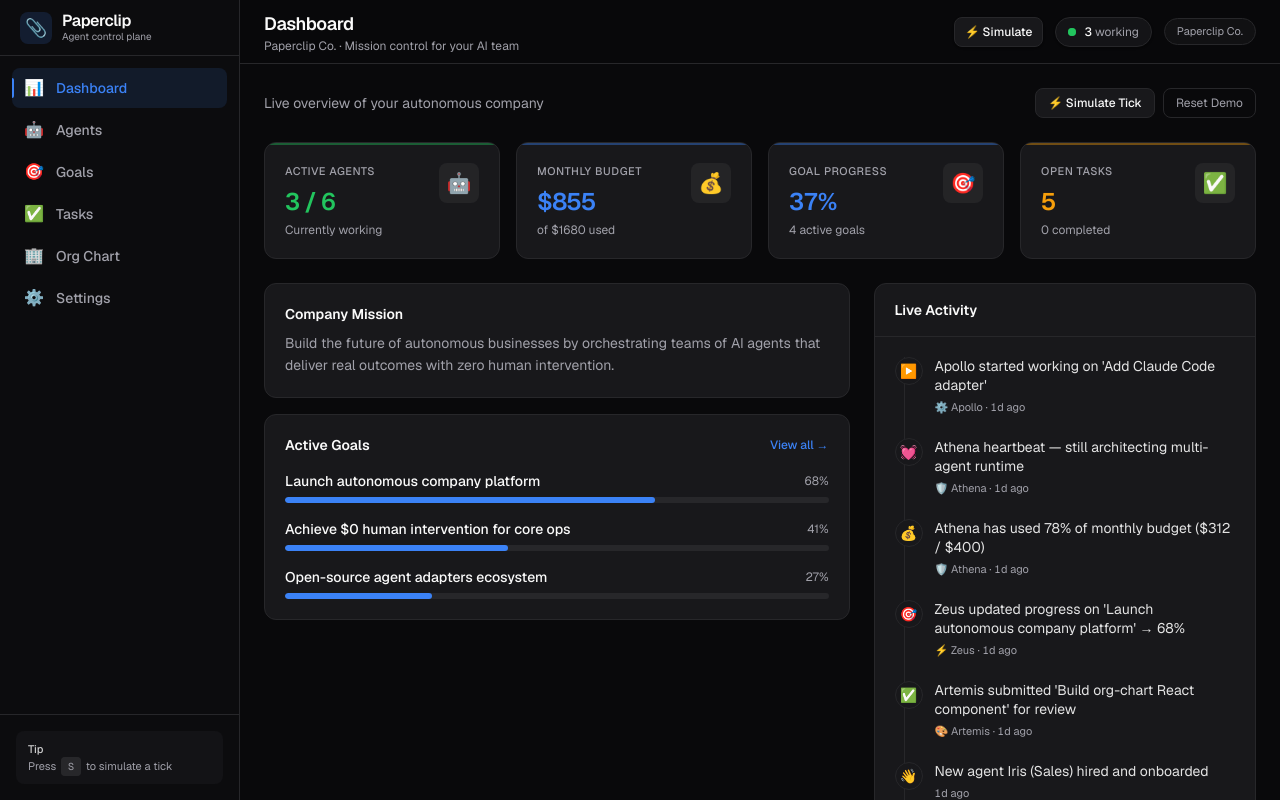
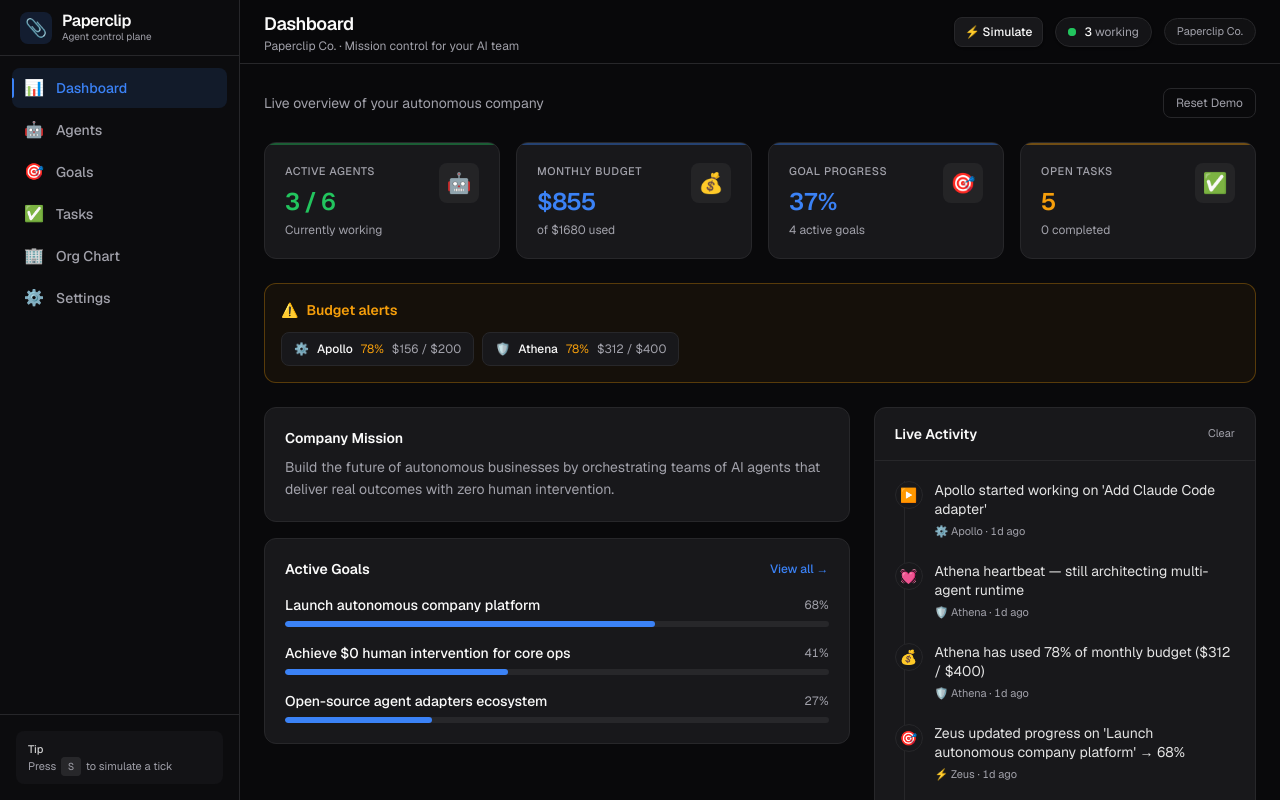
Before and after one commit to henrygoldsmith07-wq/paperclip-clone, a Next.js app: page /dashboard in a window 1280 px wide. Shown: the top 800 px of the page. Built offline with nearby package versions, Linux system fonts and the light colour scheme.

Commit message:
improve(dashboard): remove duplicate simulate, add budget health + clear activity

```diff
--- a/src/app/dashboard/page.tsx
+++ b/src/app/dashboard/page.tsx
@@ -5,6 +5,7 @@ import StatCard from "@/components/StatCard";
 import ActivityFeed from "@/components/ActivityFeed";
 import { DashboardSkeleton } from "@/components/Skeleton";
 import { useApp } from "@/context/AppContext";
+import { useToast } from "@/components/Toast";
 import Link from "next/link";
 
 export default function DashboardPage() {
@@ -14,9 +15,10 @@ export default function DashboardPage() {
     tasks,
     company,
     resetData,
-    simulateTick,
+    clearActivities,
     isHydrated,
   } = useApp();
+  const { toast } = useToast();
 
   if (!isHydrated) {
     return (
@@ -38,6 +40,14 @@ export default function DashboardPage() {
     (t) => t.status !== "done" && t.status !== "backlog"
   ).length;
 
+  const budgetAlerts = agents
+    .map((a) => ({
+      ...a,
+      pct: a.budgetMonthly > 0 ? a.budgetSpent / a.budgetMonthly : 0,
+    }))
+    .filter((a) => a.pct >= 0.7)
+    .sort((a, b) => b.pct - a.pct);
+
   return (
     <>
       <Header
@@ -49,25 +59,17 @@ export default function DashboardPage() {
           <p className="text-sm text-muted">
             Live overview of your autonomous company
           </p>
-          <div className="flex gap-2">
-            <button
-              onClick={() => simulateTick()}
-              className="rounded-lg border border-border bg-card px-3 py-1.5 text-xs font-medium text-foreground hover:bg-card-hover"
-              title="Simulate agent activity"
-            >
-              ⚡ Simulate Tick
-            </button>
           <button
             onClick={() => {
               if (confirm("Reset all data to the original demo company?")) {
                 resetData();
+                toast("Demo data reset", "warning");
               }
             }}
             className="rounded-lg border border-border px-3 py-1.5 text-xs text-muted hover:bg-card-hover hover:text-foreground"
           >
             Reset Demo
           </button>
-          </div>
         </div>
 
         <div className="grid gap-4 sm:grid-cols-2 lg:grid-cols-4">
@@ -101,29 +103,80 @@ export default function DashboardPage() {
           />
         </div>
 
+        {budgetAlerts.length > 0 && (
+          <div className="rounded-xl border border-warning/30 bg-warning/5 p-4">
+            <div className="mb-3 flex items-center gap-2">
+              <span className="text-sm">⚠️</span>
+              <h2 className="text-sm font-semibold text-warning">
+                Budget alerts
+              </h2>
+            </div>
+            <div className="flex flex-wrap gap-2">
+              {budgetAlerts.map((a) => (
+                <div
+                  key={a.id}
+                  className="flex items-center gap-2 rounded-lg border border-border bg-card px-3 py-2 text-xs"
+                >
+                  <span>{a.avatar}</span>
+                  <span className="font-medium">{a.name}</span>
+                  <span
+                    className={
+                      a.pct >= 0.85 ? "text-danger" : "text-warning"
+                    }
+                  >
+                    {Math.round(a.pct * 100)}%
+                  </span>
+                  <span className="text-muted">
+                    ${a.budgetSpent.toFixed(0)} / ${a.budgetMonthly}
+                  </span>
+                </div>
+              ))}
+            </div>
+          </div>
+        )}
+
         <div className="grid gap-6 lg:grid-cols-5">
           <div className="space-y-4 lg:col-span-3">
             <div className="rounded-xl border border-border bg-card p-5">
-              <h2 className="text-sm font-semibold text-foreground">Company Mission</h2>
-              <p className="mt-2 text-sm leading-relaxed text-muted">{company.mission}</p>
+              <h2 className="text-sm font-semibold text-foreground">
+                Company Mission
+              </h2>
+              <p className="mt-2 text-sm leading-relaxed text-muted">
+                {company.mission}
+              </p>
             </div>
 
             <div className="rounded-xl border border-border bg-card p-5">
               <div className="mb-4 flex items-center justify-between">
-                <h2 className="text-sm font-semibold text-foreground">Active Goals</h2>
-                <Link href="/dashboard/goals" className="text-xs font-medium text-accent hover:text-accent-hover">
+                <h2 className="text-sm font-semibold text-foreground">
+                  Active Goals
+                </h2>
+                <Link
+                  href="/dashboard/goals"
+                  className="text-xs font-medium text-accent hover:text-accent-hover"
+                >
                   View all →
                 </Link>
               </div>
               <div className="space-y-4">
-                {goals.filter((g) => g.status === "active").slice(0, 3).map((goal) => (
+                {goals
+                  .filter((g) => g.status === "active")
+                  .slice(0, 3)
+                  .map((goal) => (
                     <div key={goal.id}>
                       <div className="mb-1.5 flex items-center justify-between text-sm">
-                      <span className="font-medium text-foreground">{goal.title}</span>
-                      <span className="text-xs text-muted">{goal.progress}%</span>
+                        <span className="font-medium text-foreground">
+                          {goal.title}
+                        </span>
+                        <span className="text-xs tabular-nums text-muted">
+                          {goal.progress}%
+                        </span>
                       </div>
                       <div className="h-1.5 overflow-hidden rounded-full bg-zinc-800">
-                      <div className="h-full rounded-full bg-accent transition-all duration-500" style={{ width: `${goal.progress}%` }} />
+                        <div
+                          className="h-full rounded-full bg-accent transition-all duration-500"
+                          style={{ width: `${goal.progress}%` }}
+                        />
                       </div>
                     </div>
                   ))}
@@ -135,8 +188,19 @@ export default function DashboardPage() {
           </div>
 
           <div className="rounded-xl border border-border bg-card lg:col-span-2">
-            <div className="border-b border-border px-5 py-4">
-              <h2 className="text-sm font-semibold text-foreground">Live Activity</h2>
+            <div className="flex items-center justify-between border-b border-border px-5 py-4">
+              <h2 className="text-sm font-semibold text-foreground">
+                Live Activity
+              </h2>
+              <button
+                onClick={() => {
+                  clearActivities();
+                  toast("Activity cleared", "info");
+                }}
+                className="text-[11px] text-muted hover:text-foreground"
+              >
+                Clear
+              </button>
             </div>
             <div className="p-2">
               <ActivityFeed limit={8} />
@@ -145,21 +209,30 @@ export default function DashboardPage() {
         </div>
 
         <div className="grid gap-3 sm:grid-cols-3">
-          <Link href="/dashboard/agents" className="flex items-center gap-3 rounded-xl border border-border bg-card p-4 transition-colors hover:border-accent/40 hover:bg-card-hover">
+          <Link
+            href="/dashboard/agents"
+            className="flex items-center gap-3 rounded-xl border border-border bg-card p-4 transition-colors hover:border-accent/40 hover:bg-card-hover"
+          >
             <span className="text-2xl">🤖</span>
             <div>
               <div className="text-sm font-medium">Manage Agents</div>
               <div className="text-xs text-muted">Hire, pause, budgets</div>
             </div>
           </Link>
-          <Link href="/dashboard/tasks" className="flex items-center gap-3 rounded-xl border border-border bg-card p-4 transition-colors hover:border-accent/40 hover:bg-card-hover">
+          <Link
+            href="/dashboard/tasks"
+            className="flex items-center gap-3 rounded-xl border border-border bg-card p-4 transition-colors hover:border-accent/40 hover:bg-card-hover"
+          >
             <span className="text-2xl">✅</span>
             <div>
               <div className="text-sm font-medium">Task Board</div>
               <div className="text-xs text-muted">Assign & track work</div>
             </div>
           </Link>
-          <Link href="/dashboard/org" className="flex items-center gap-3 rounded-xl border border-border bg-card p-4 transition-colors hover:border-accent/40 hover:bg-card-hover">
+          <Link
+            href="/dashboard/org"
+            className="flex items-center gap-3 rounded-xl border border-border bg-card p-4 transition-colors hover:border-accent/40 hover:bg-card-hover"
+          >
             <span className="text-2xl">🏢</span>
             <div>
               <div className="text-sm font-medium">Org Chart</div>
```
Lines whose indentation alone changed are shown as unchanged.
